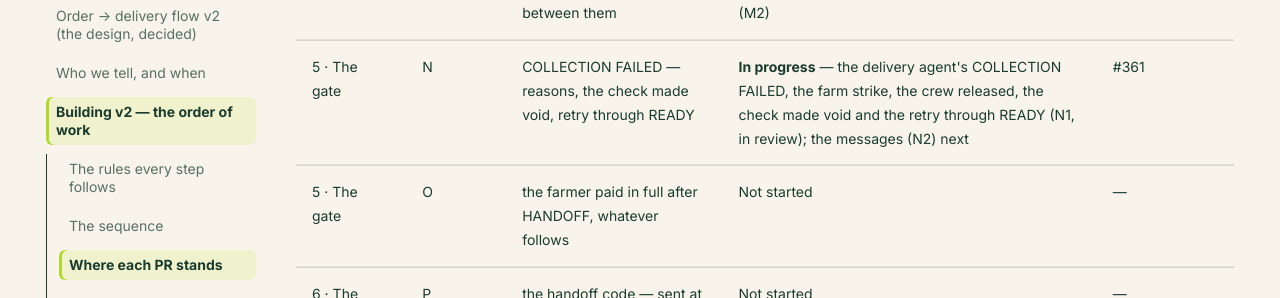
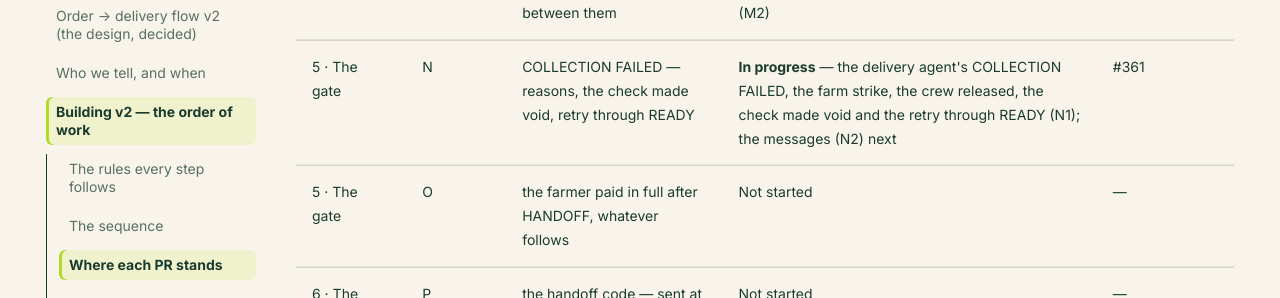
Before and after one commit to cropdoor/cropdoor-almanac, an MkDocs documentation site: the page built from docs/domain/order-delivery-flow-v2-build-order.md, in a window 1280 px wide and 900 px high, scrolled down 7712 px. Shown: the part 202-500 px from the top of the window. Built offline with MkDocs 1.6.1 and Material for MkDocs 9.7.7, drawn with Linux system fonts in a browser that asks for light colours; some web fonts are replaced; comment, search, counter and statistics services are not loaded.

Commit message:
N1 merged (#361)

```diff
--- a/docs/domain/order-delivery-flow-v2-build-order.md
+++ b/docs/domain/order-delivery-flow-v2-build-order.md
@@ -74,7 +74,7 @@ The one place that says what is finished. A PR is **Done** only once it is merge
 | 4 · The farm | K | READY and the crew gate, with the acceptance and READY deadlines | **Done** — no check, no crew, with the no-field-agent exception, the READY time and the awaiting-crew list (K1); unaccepted orders cancelled after 24 hours (K2), with its own on/off switch | #337, #338, #339 |
 | 4 · The farm | L | the cancellation windows, the penalty, and strikes | **Done** — the buyer's cancellation windows and the online penalty (L1a); paying the farmer's share on a cancelled order (L1b); cash strikes (L2); farm strikes and the listings pause (L3a); admin cancel with a fault (L3b) | #346, #351, #352, #353, #354, #355, #356, #359 |
 | 5 · The gate | M | HANDOFF by the farmer, IN TRANSIT by the delivery agent, and the alert between them | **Done** — the HANDED_OFF state, the farmer's HANDOFF tap and IN TRANSIT only after it (M1); the Admin/Ops alert after an hour and the trip label (M2) | #357, #358 |
-| 5 · The gate | N | COLLECTION FAILED — reasons, the check made void, retry through READY | **In progress** — the delivery agent's COLLECTION FAILED, the farm strike, the crew released, the check made void and the retry through READY (N1, in review); the messages (N2) next | #361 |
+| 5 · The gate | N | COLLECTION FAILED — reasons, the check made void, retry through READY | **In progress** — the delivery agent's COLLECTION FAILED, the farm strike, the crew released, the check made void and the retry through READY (N1); the messages (N2) next | #361 |
 | 5 · The gate | O | the farmer paid in full after HANDOFF, whatever follows | Not started | — |
 | 6 · The door | P | the handoff code — sent at placement, verified at the door with no signal | Not started | — |
 | 6 · The door | Q | the delivery photo, required | Not started | — |
```
